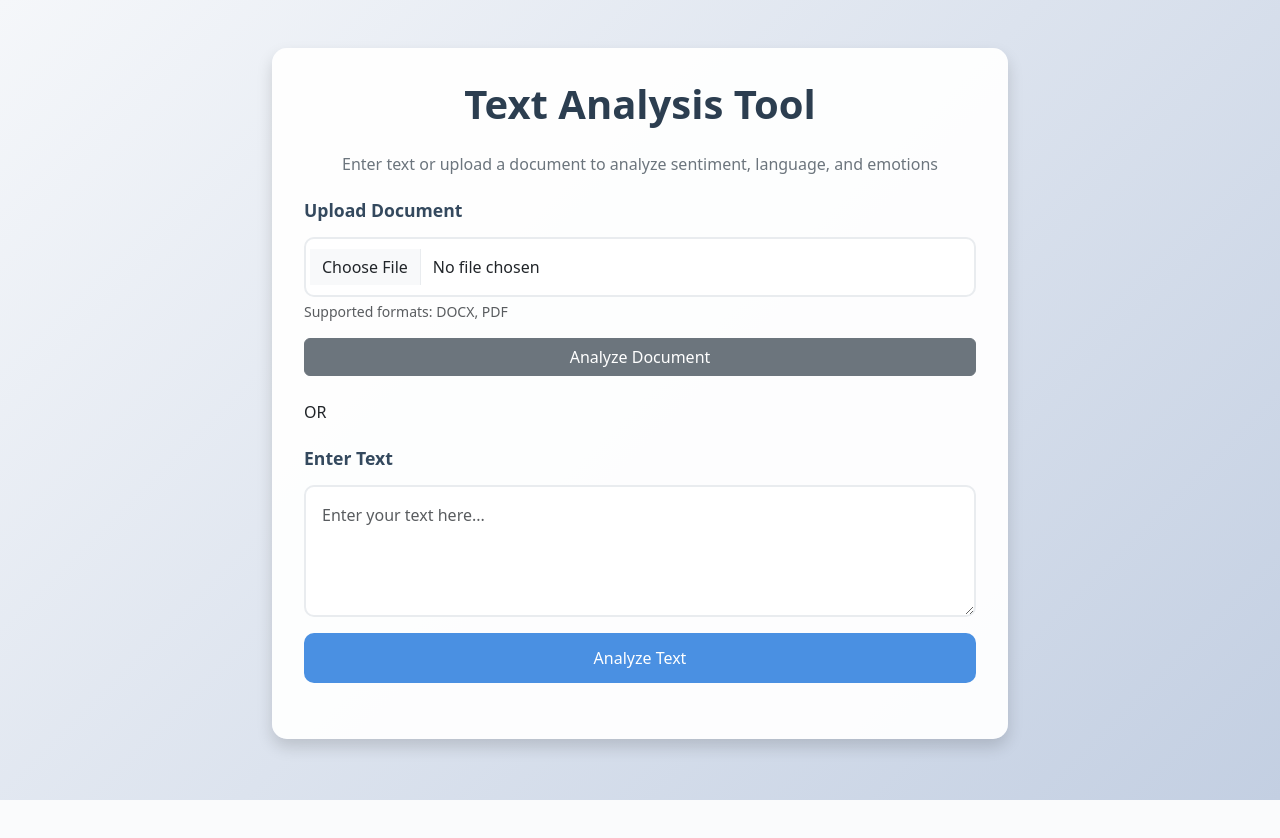
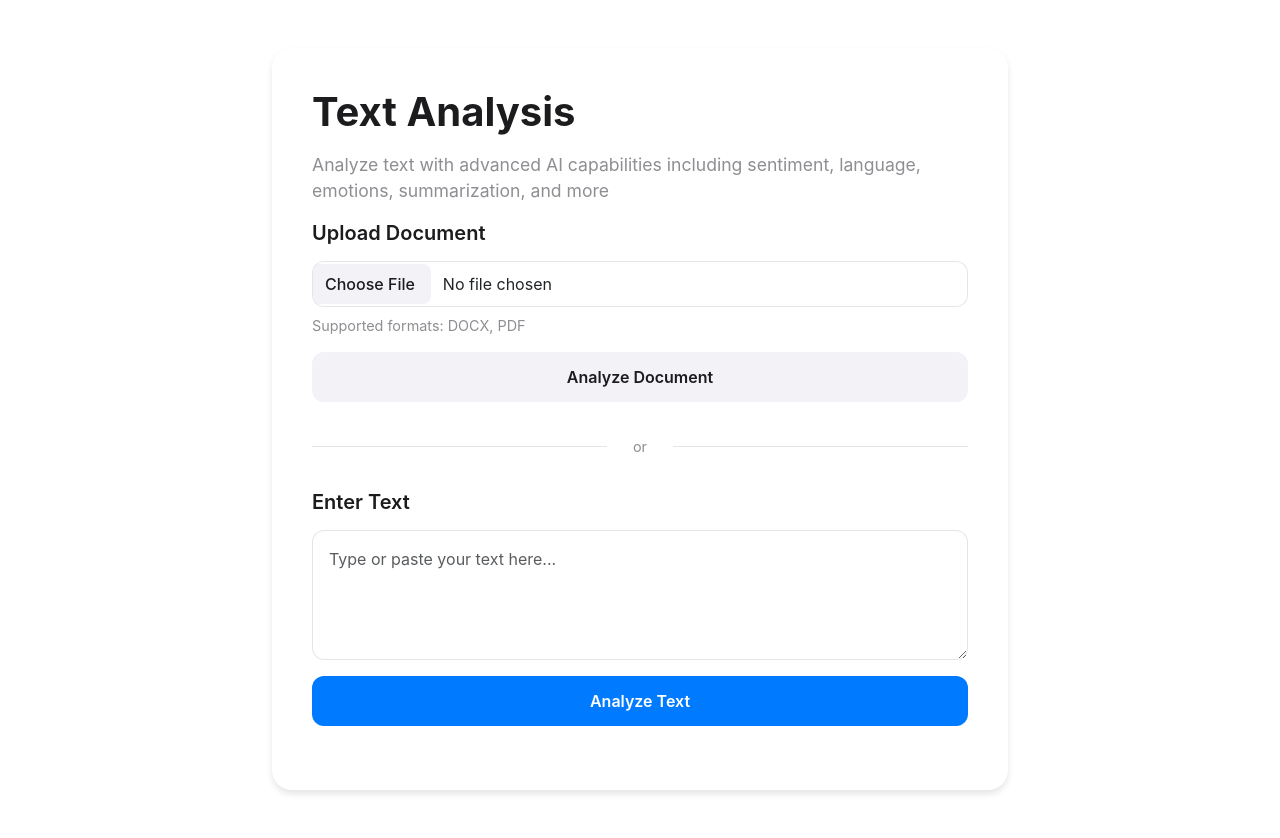
Before and after one commit to EdgarJob/Transformer-Test, a Flask app: page / in a window 1280 px wide. Before the commit the page ends 800 px from the top, so only its background shows below. Run offline with Flask 3, Linux system fonts and the light colour scheme.

Commit message:
More Analysis

```diff
--- a/analysis_results.json
+++ b/analysis_results.json
@@ -2,3 +2,8 @@
 {"text": "My wife has a low sex drive", "sentiment": "2 stars", "sentiment_score": 0.2875373661518097, "language": "en", "language_score": 0.9934091567993164, "emotion": "neutral", "emotion_score": 0.4157961308956146, "timestamp": "2025-03-20 16:13:58"}
 {"text": "My wife has a low sex drive while i am quite the opposite ", "sentiment": "3 stars", "sentiment_score": 0.4367874264717102, "language": "en", "language_score": 0.993727445602417, "emotion": "fear", "emotion_score": 0.5270291566848755, "timestamp": "2025-03-20 16:14:17"}
 {"text": "I will be very rich in 5 years to come\n", "sentiment": "5 stars", "sentiment_score": 0.7944039106369019, "language": "en", "language_score": 0.9915311336517334, "emotion": "joy", "emotion_score": 0.9480575919151306, "timestamp": "2025-03-20 16:17:04"}
+{"text": "i love u", "sentiment": "5 stars", "sentiment_score": 0.7627246975898743, "language": "sw", "language_score": 0.8728362917900085, "emotion": "joy", "emotion_score": 0.7920277118682861, "timestamp": "2025-03-21 09:20:03"}
+{"text": "\nStep 1\n\nStep 2\n\n\n\n\n\nStep 3\n\n\nStep 4\n\n\n\nStep 5\n\n\n\nStep 6\n\n\nStep 7\n", "sentiment": "5 stars", "sentiment_score": 0.4588926434516907, "language": "en", "language_score": 0.9842323064804077, "emotion": "neutral", "emotion_score": 0.8494135737419128, "timestamp": "2025-03-24 08:10:11"}
+{"text": "hi there\n", "sentiment": "5 stars", "sentiment_score": 0.2915264666080475, "language": "en", "language_score": 0.733722984790802, "emotion": "neutral", "emotion_score": 0.7266121506690979, "timestamp": "2025-03-24 08:55:42"}
+{"text": "hi there\n", "sentiment": "5 stars", "sentiment_score": 0.2915264666080475, "language": "en", "language_score": 0.733722984790802, "emotion": "neutral", "emotion_score": 0.7266121506690979, "timestamp": "2025-03-24 08:56:28"}
+{"text": "i love you", "sentiment": "POSITIVE", "sentiment_score": 0.9998656511306763, "language": "en", "language_score": 0.9893278479576111, "emotion": "joy", "emotion_score": 0.9639525413513184, "summary": "", "entities": {}, "topics": {"health": 0.35161906480789185, "entertainment": 0.15393893420696259, "technology": 0.12136995792388916, "sports": 0.044617846608161926, "politics": 0.02490142174065113, "science": 0.006321420893073082, "business": 0.00041579719982109964}, "keyword_embedding": [-0.010665945708751678, -0.010195424780249596, -0.012334472499787807, -0.012546858750283718, -0.022363988682627678], "timestamp": "2025-03-24 11:07:48"}
--- a/app.py
+++ b/app.py
@@ -18,71 +18,106 @@ app.config['UPLOAD_FOLDER'] = UPLOAD_FOLDER
 # Create uploads directory if it doesn't exist
 os.makedirs(UPLOAD_FOLDER, exist_ok=True)
 
-# Initialize the models
-print("Loading models (this might take a few moments)...")
-device = 0 if torch.cuda.is_available() else -1
-
-# Sentiment Analysis
-sentiment_analyzer = pipeline(
-    "sentiment-analysis",
-    model="nlptown/bert-base-multilingual-uncased-sentiment",
-    device=device
-)
-
-# Language Detection
-language_detector = pipeline(
-    "text-classification",
-    model="papluca/xlm-roberta-base-language-detection",
-    device=device
-)
-
-# Emotion Analysis
-emotion_analyzer = pipeline(
-    "text-classification",
-    model="j-hartmann/emotion-english-distilroberta-base",
-    device=device
-)
-
-print("All models loaded successfully!")
-
 def allowed_file(filename):
     return '.' in filename and filename.rsplit('.', 1)[1].lower() in ALLOWED_EXTENSIONS
 
 def extract_text_from_docx(file_path):
     doc = Document(file_path)
-    return '\n'.join([paragraph.text for paragraph in doc.paragraphs])
+    return ' '.join([paragraph.text for paragraph in doc.paragraphs])
 
 def extract_text_from_pdf(file_path):
     reader = PdfReader(file_path)
-    text = ''
-    for page in reader.pages:
-        text += page.extract_text() + '\n'
-    return text
+    return ' '.join([page.extract_text() for page in reader.pages])
 
-def analyze_text(text):
-    # Analyze sentiment
-    sentiment_result = sentiment_analyzer(text)
+# Initialize models
+print("Loading models (this might take a few moments)...")
+device = "cuda" if torch.cuda.is_available() else "cpu"
+print(f"Device set to use {device}")
 
-    # Detect language
-    language_result = language_detector(text)
+# Existing models
+sentiment_analyzer = pipeline("sentiment-analysis", model="distilbert-base-uncased-finetuned-sst-2-english", device=device)
+language_detector = pipeline("text-classification", model="papluca/xlm-roberta-base-language-detection", device=device)
+emotion_analyzer = pipeline("text-classification", model="j-hartmann/emotion-english-distilroberta-base", device=device)
 
-    # Analyze emotion
-    emotion_result = emotion_analyzer(text)
+# New models
+summarizer = pipeline("summarization", model="facebook/bart-large-cnn", device=device)
+ner_analyzer = pipeline("ner", model="dbmdz/bert-large-cased-finetuned-conll03-english", device=device)
+topic_classifier = pipeline("zero-shot-classification", model="facebook/bart-large-mnli", device=device)
+keyword_extractor = pipeline("feature-extraction", model="distilbert-base-uncased", device=device)
 
-    return {
-        'text': text,
-        'sentiment': sentiment_result[0]['label'],
-        'sentiment_score': float(sentiment_result[0]['score']),
-        'language': language_result[0]['label'],
-        'language_score': float(language_result[0]['score']),
-        'emotion': emotion_result[0]['label'],
-        'emotion_score': float(emotion_result[0]['score']),
-        'timestamp': datetime.now().strftime('%Y-%m-%d %H:%M:%S')
-    }
+print("All models loaded successfully!")
 
 @app.route('/')
 def home():
     return render_template('index.html')
+
+@app.route('/analyze', methods=['POST'])
+def analyze():
+    try:
+        data = request.get_json()
+        text = data.get('text', '').strip()
+
+        if not text:
+            return jsonify({'error': 'Please provide some text to analyze'}), 400
+
+        # Existing analysis
+        sentiment_result = sentiment_analyzer(text)[0]
+        language_result = language_detector(text)[0]
+        emotion_result = emotion_analyzer(text)[0]
+
+        # New analysis features
+        # 1. Text Summarization (for longer texts)
+        summary = ""
+        if len(text.split()) > 50:  # Only summarize longer texts
+            summary_result = summarizer(text, max_length=130, min_length=30, do_sample=False)
+            summary = summary_result[0]['summary_text']
+
+        # 2. Named Entity Recognition
+        ner_results = ner_analyzer(text)
+        entities = {}
+        for entity in ner_results:
+            entity_type = entity['entity']
+            if entity_type not in entities:
+                entities[entity_type] = []
+            entities[entity_type].append(entity['word'])
+
+        # 3. Topic Classification
+        topics = ["technology", "business", "sports", "entertainment", "science", "health", "politics"]
+        topic_result = topic_classifier(text, topics, multi_label=True)
+        topic_scores = dict(zip(topic_result['labels'], topic_result['scores']))
+
+        # 4. Keyword Extraction (using feature extraction)
+        keyword_features = keyword_extractor(text, return_tensors="pt")
+        # Get the mean of the last hidden state as a simple keyword representation
+        keyword_embedding = keyword_features[0].mean(dim=1).squeeze().tolist()
+
+        # Prepare response
+        response = {
+            'text': text,
+            'sentiment': sentiment_result['label'],
+            'sentiment_score': sentiment_result['score'],
+            'language': language_result['label'],
+            'language_score': language_result['score'],
+            'emotion': emotion_result['label'],
+            'emotion_score': emotion_result['score'],
+            'summary': summary,
+            'entities': entities,
+            'topics': topic_scores,
+            'keyword_embedding': keyword_embedding,
+            'timestamp': datetime.now().strftime("%Y-%m-%d %H:%M:%S")
+        }
+
+        # Save results
+        try:
+            with open('analysis_results.json', 'a') as f:
+                f.write(json.dumps(response) + '\n')
+        except Exception as e:
+            print(f"Error saving results: {e}")
+
+        return jsonify(response)
+
+    except Exception as e:
+        return jsonify({'error': str(e)}), 500
 
 @app.route('/upload', methods=['POST'])
 def upload_file():
@@ -109,37 +144,66 @@ def upload_file():
             os.remove(file_path)
 
             # Analyze the extracted text
-            response = analyze_text(text)
-
-            # Save results
-            try:
-                with open('analysis_results.json', 'a') as f:
-                    json.dump(response, f)
-                    f.write('\n')
-            except Exception as e:
-                print(f"Error saving results: {e}")
-
-            return jsonify(response)
+            return analyze_text(text)
 
         return jsonify({'error': 'Invalid file type'}), 400
 
     except Exception as e:
         return jsonify({'error': str(e)}), 500
 
-@app.route('/analyze', methods=['POST'])
-def analyze():
+def analyze_text(text):
     try:
-        text = request.json.get('text', '')
-        if not text:
-            return jsonify({'error': 'Please enter some text'}), 400
+        # Existing analysis
+        sentiment_result = sentiment_analyzer(text)[0]
+        language_result = language_detector(text)[0]
+        emotion_result = emotion_analyzer(text)[0]
 
-        response = analyze_text(text)
+        # New analysis features
+        # 1. Text Summarization (for longer texts)
+        summary = ""
+        if len(text.split()) > 50:  # Only summarize longer texts
+            summary_result = summarizer(text, max_length=130, min_length=30, do_sample=False)
+            summary = summary_result[0]['summary_text']
 
-        # Save to file
+        # 2. Named Entity Recognition
+        ner_results = ner_analyzer(text)
+        entities = {}
+        for entity in ner_results:
+            entity_type = entity['entity']
+            if entity_type not in entities:
+                entities[entity_type] = []
+            entities[entity_type].append(entity['word'])
+
+        # 3. Topic Classification
+        topics = ["technology", "business", "sports", "entertainment", "science", "health", "politics"]
+        topic_result = topic_classifier(text, topics, multi_label=True)
+        topic_scores = dict(zip(topic_result['labels'], topic_result['scores']))
+
+        # 4. Keyword Extraction (using feature extraction)
+        keyword_features = keyword_extractor(text, return_tensors="pt")
+        # Get the mean of the last hidden state as a simple keyword representation
+        keyword_embedding = keyword_features[0].mean(dim=1).squeeze().tolist()
+
+        # Prepare response
+        response = {
+            'text': text,
+            'sentiment': sentiment_result['label'],
+            'sentiment_score': sentiment_result['score'],
+            'language': language_result['label'],
+            'language_score': language_result['score'],
+            'emotion': emotion_result['label'],
+            'emotion_score': emotion_result['score'],
+            'summary': summary,
+            'entities': entities,
+            'topics': topic_scores,
+            'keyword_embedding': keyword_embedding,
+            'timestamp': datetime.now().strftime("%Y-%m-%d %H:%M:%S")
+        }
+
+        # Save results
         try:
             with open('analysis_results.json', 'a') as f:
-                json.dump(response, f)
-                f.write('\n')
+                f.write(json.dumps(response) + '\n')
         except Exception as e:
             print(f"Error saving results: {e}")
 
@@ -149,4 +213,4 @@ def analyze():
         return jsonify({'error': str(e)}), 500
 
 if __name__ == '__main__':
-    app.run(debug=True, port=5001)
+    app.run(debug=True, port=5002)
--- a/static/css/style.css
+++ b/static/css/style.css
@@ -1,97 +1,216 @@
+/* Modern Apple-like Design */
+:root {
+    --apple-blue: #007AFF;
+    --apple-gray: #8E8E93;
+    --apple-light-gray: #F2F2F7;
+    --apple-dark: #1C1C1E;
+    --apple-white: #FFFFFF;
+    --apple-border: rgba(0, 0, 0, 0.1);
+}
+
 body {
-    min-height: 100vh;
-    background: linear-gradient(135deg, #f5f7fa 0%, #c3cfe2 100%);
+    background-color: var(--apple-white);
+    font-family: -apple-system, BlinkMacSystemFont, "Segoe UI", Roboto, sans-serif;
+    color: var(--apple-dark);
+    line-height: 1.5;
 }
 
 .card {
     border: none;
-    border-radius: 15px;
-    background: rgba(255, 255, 255, 0.95);
+    border-radius: 20px;
+    background: var(--apple-white);
+    box-shadow: 0 4px 6px rgba(0, 0, 0, 0.1);
 }
 
 .card-body {
-    padding: 2rem;
+    padding: 2.5rem;
 }
 
 h1 {
-    color: #2c3e50;
-    font-weight: 600;
+    font-size: 2.5rem;
+    font-weight: 700;
+    color: var(--apple-dark);
+    margin-bottom: 1rem;
 }
 
 h4 {
-    color: #34495e;
-    font-size: 1.1rem;
+    font-size: 1.25rem;
     font-weight: 600;
+    color: var(--apple-dark);
     margin-bottom: 1rem;
 }
 
+.text-muted {
+    color: var(--apple-gray) !important;
+    font-size: 1.1rem;
+}
+
 .form-control {
-    border-radius: 10px;
+    border-radius: 12px;
+    border: 1px solid var(--apple-border);
     padding: 1rem;
-    border: 2px solid #e9ecef;
+    font-size: 1rem;
     transition: all 0.3s ease;
 }
 
 .form-control:focus {
-    border-color: #4a90e2;
-    box-shadow: 0 0 0 0.2rem rgba(74, 144, 226, 0.25);
+    border-color: var(--apple-blue);
+    box-shadow: 0 0 0 3px rgba(0, 122, 255, 0.1);
+}
+
+.btn {
+    border-radius: 12px;
+    padding: 0.8rem 1.5rem;
+    font-weight: 600;
+    font-size: 1rem;
+    transition: all 0.3s ease;
 }
 
 .btn-primary {
-    background-color: #4a90e2;
+    background-color: var(--apple-blue);
     border: none;
-    border-radius: 10px;
-    padding: 0.8rem;
-    font-weight: 500;
+}
+
+.btn-primary:hover {
+    background-color: #0056b3;
+    transform: translateY(-1px);
+}
+
+.btn-secondary {
+    background-color: var(--apple-light-gray);
+    color: var(--apple-dark);
+    border: none;
+}
+
+.btn-secondary:hover {
+    background-color: #E5E5EA;
+    transform: translateY(-1px);
+}
+
+.divider {
+    position: relative;
+    text-align: center;
+    margin: 2rem 0;
+}
+
+.divider::before,
+.divider::after {
+    content: "";
+    position: absolute;
+    top: 50%;
+    width: 45%;
+    height: 1px;
+    background-color: var(--apple-border);
+}
+
+.divider::before {
+    left: 0;
+}
+
+.divider::after {
+    right: 0;
+}
+
+.divider span {
+    background-color: var(--apple-white);
+    padding: 0 1rem;
+    color: var(--apple-gray);
+    font-size: 0.9rem;
+}
+
+.result-section {
+    background-color: var(--apple-light-gray);
+    border-radius: 16px;
+    padding: 1.5rem;
+    margin-bottom: 1.5rem;
     transition: all 0.3s ease;
 }
 
-.btn-primary:hover {
-    background-color: #357abd;
-    transform: translateY(-1px);
+.result-section:hover {
+    transform: translateY(-2px);
+    box-shadow: 0 4px 12px rgba(0, 0, 0, 0.05);
 }
 
-.result-content {
-    background-color: #f8f9fa;
-    padding: 1.5rem;
-    border-radius: 10px;
-    margin-top: 1rem;
-}
-
-.result-section {
-    background: white;
-    padding: 1.2rem;
-    border-radius: 8px;
+.result-section h4 {
+    color: var(--apple-dark);
     margin-bottom: 1rem;
-    box-shadow: 0 2px 4px rgba(0,0,0,0.05);
-}
-
-.result-section:last-child {
-    margin-bottom: 0;
+    font-size: 1.1rem;
 }
 
 .result-section p {
     margin-bottom: 0.5rem;
+    color: var(--apple-dark);
 }
 
-.result-section p:last-child {
-    margin-bottom: 0;
+.result-section strong {
+    color: var(--apple-gray);
+}
+
+.spinner-border {
+    width: 2.5rem;
+    height: 2.5rem;
+    color: var(--apple-blue);
+}
+
+.alert {
+    border-radius: 12px;
+    border: none;
+    padding: 1rem 1.5rem;
+    font-size: 1rem;
+}
+
+.alert-danger {
+    background-color: #FFE5E5;
+    color: #D63031;
+}
+
+.form-text {
+    color: var(--apple-gray);
+    font-size: 0.9rem;
+    margin-top: 0.5rem;
+}
+
+/* File input styling */
+input[type="file"] {
+    padding: 0.5rem;
+}
+
+input[type="file"]::-webkit-file-upload-button {
+    background-color: var(--apple-light-gray);
+    border: none;
+    border-radius: 8px;
+    padding: 0.5rem 1rem;
+    color: var(--apple-dark);
+    font-weight: 500;
+    cursor: pointer;
+    transition: all 0.3s ease;
+}
+
+input[type="file"]::-webkit-file-upload-button:hover {
+    background-color: #E5E5EA;
+}
+
+/* Loading animation */
+@keyframes fadeIn {
+    from { opacity: 0; }
+    to { opacity: 1; }
 }
 
 #loading {
-    margin: 2rem 0;
+    animation: fadeIn 0.3s ease;
 }
 
-.spinner-border {
-    width: 3rem;
-    height: 3rem;
+/* Responsive adjustments */
+@media (max-width: 768px) {
+    .card-body {
+        padding: 1.5rem;
+    }
+
+    h1 {
+        font-size: 2rem;
+    }
+
+    .result-section {
+        padding: 1rem;
+    }
 }
-
-.alert {
-    border-radius: 10px;
-    margin-top: 1rem;
-}
-
-.text-muted {
-    color: #6c757d !important;
-}
--- a/templates/index.html
+++ b/templates/index.html
@@ -7,17 +7,17 @@
     <link href="https://cdn.jsdelivr.net/npm/bootstrap@5.3.0/dist/css/bootstrap.min.css" rel="stylesheet">
     <link rel="stylesheet" href="{{ url_for('static', filename='css/style.css') }}">
 </head>
-<body class="bg-light">
+<body>
     <div class="container py-5">
         <div class="row justify-content-center">
             <div class="col-md-8">
-                <div class="card shadow">
+                <div class="card">
                     <div class="card-body">
-                        <h1 class="text-center mb-4">Text Analysis Tool</h1>
-                        <p class="text-center text-muted mb-4">Enter text or upload a document to analyze sentiment, language, and emotions</p>
+                        <h1>Text Analysis</h1>
+                        <p class="text-muted">Analyze text with advanced AI capabilities including sentiment, language, emotions, summarization, and more</p>
 
                         <!-- File Upload Section -->
-                        <div class="upload-section mb-4">
+                        <div class="upload-section">
                             <h4>Upload Document</h4>
                             <form id="uploadForm" class="mb-3">
                                 <div class="mb-3">
@@ -30,8 +30,8 @@
                             </form>
                         </div>
 
-                        <div class="divider mb-4">
-                            <span>OR</span>
+                        <div class="divider">
+                            <span>or</span>
                         </div>
 
                         <!-- Text Input Section -->
@@ -43,7 +43,7 @@
                                         class="form-control"
                                         id="textInput"
                                         rows="4"
-                                        placeholder="Enter your text here..."
+                                        placeholder="Type or paste your text here..."
                                         required></textarea>
                                 </div>
                                 <div class="d-grid">
@@ -53,14 +53,14 @@
                         </div>
 
                         <div id="loading" class="text-center d-none">
-                            <div class="spinner-border text-primary" role="status">
+                            <div class="spinner-border" role="status">
                                 <span class="visually-hidden">Loading...</span>
                             </div>
-                            <p class="mt-2">Analyzing...</p>
+                            <p class="mt-2 text-muted">Analyzing your text...</p>
                         </div>
 
                         <div id="result" class="d-none">
-                            <h3 class="mb-3">Analysis Results</h3>
+                            <h3 class="mb-4">Analysis Results</h3>
                             <div class="result-content">
                                 <div class="result-section">
                                     <h4>Input Text</h4>
@@ -83,6 +83,21 @@
                                     <h4>Emotion Analysis</h4>
                                     <p><strong>Primary Emotion:</strong> <span id="resultEmotion"></span></p>
                                     <p><strong>Confidence:</strong> <span id="resultEmotionScore"></span></p>
+                                </div>
+
+                                <div class="result-section" id="summarySection">
+                                    <h4>Text Summarization</h4>
+                                    <p id="resultSummary"></p>
+                                </div>
+
+                                <div class="result-section" id="entitiesSection">
+                                    <h4>Named Entities</h4>
+                                    <div id="resultEntities"></div>
+                                </div>
+
+                                <div class="result-section" id="topicsSection">
+                                    <h4>Topic Classification</h4>
+                                    <div id="resultTopics"></div>
                                 </div>
 
                                 <div class="result-section">
@@ -190,6 +205,7 @@
         }
 
         function displayResults(data) {
+            // Display basic information
             document.getElementById('resultText').textContent = data.text;
             document.getElementById('resultSentiment').textContent = data.sentiment;
             document.getElementById('resultSentimentScore').textContent =
@@ -201,6 +217,42 @@
             document.getElementById('resultEmotionScore').textContent =
                 (data.emotion_score * 100).toFixed(2) + '%';
             document.getElementById('resultTimestamp').textContent = data.timestamp;
+
+            // Display summary if available
+            const summarySection = document.getElementById('summarySection');
+            const summaryText = document.getElementById('resultSummary');
+            if (data.summary) {
+                summarySection.classList.remove('d-none');
+                summaryText.textContent = data.summary;
+            } else {
+                summarySection.classList.add('d-none');
+            }
+
+            // Display named entities
+            const entitiesSection = document.getElementById('entitiesSection');
+            const entitiesDiv = document.getElementById('resultEntities');
+            if (Object.keys(data.entities).length > 0) {
+                entitiesSection.classList.remove('d-none');
+                entitiesDiv.innerHTML = Object.entries(data.entities)
+                    .map(([type, words]) => `
+                        <p><strong>${type}:</strong> ${words.join(', ')}</p>
+                    `).join('');
+            } else {
+                entitiesSection.classList.add('d-none');
+            }
+
+            // Display topics
+            const topicsSection = document.getElementById('topicsSection');
+            const topicsDiv = document.getElementById('resultTopics');
+            if (Object.keys(data.topics).length > 0) {
+                topicsSection.classList.remove('d-none');
+                topicsDiv.innerHTML = Object.entries(data.topics)
+                    .map(([topic, score]) => `
+                        <p><strong>${topic}:</strong> ${(score * 100).toFixed(2)}%</p>
+                    `).join('');
+            } else {
+                topicsSection.classList.add('d-none');
+            }
         }
 
         function showError(message) {
```
